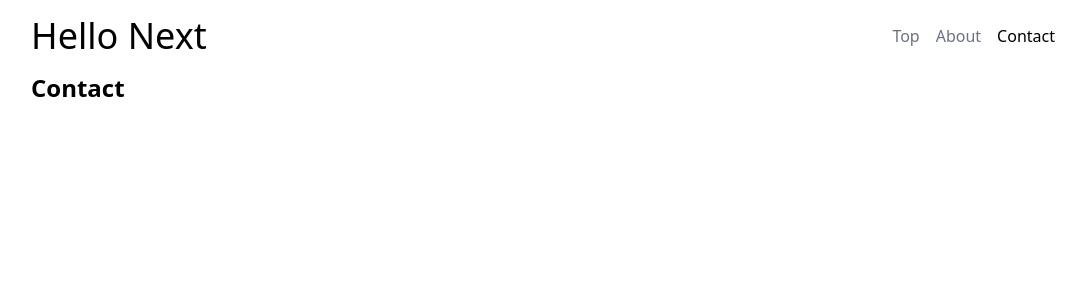
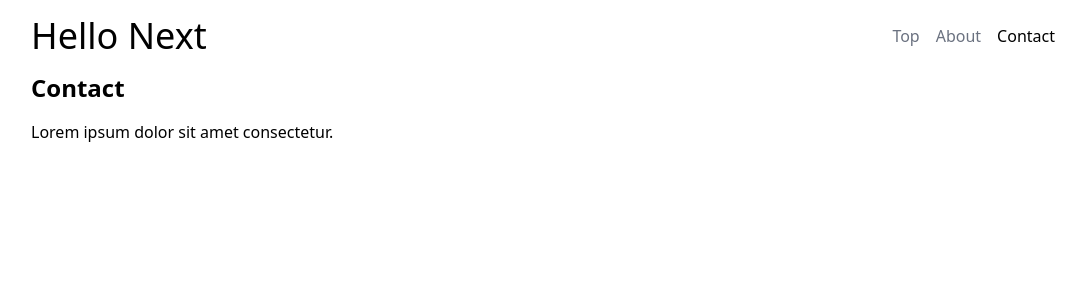
Before and after one commit to FNYukii/HelloNext, a Next.js app: page /contact in a window 1280 px wide. Shown: the top 300 px of the page, without its empty margins (97-1183 px from the left). Built offline with nearby package versions, Linux system fonts and the light colour scheme.

Commit message:
feat: contactページにpタグ追加

```diff
--- a/src/pages/contact.tsx
+++ b/src/pages/contact.tsx
@@ -12,6 +12,11 @@ function contact() {
 			<main className="mx-auto w-full lg:width-lg px-4 lg:px-0">
 
 				<h1 className="text-2xl font-bold">Contact</h1>
+
+				<div className="mt-4">
+
+					<p>Lorem ipsum dolor sit amet consectetur.</p>
+				</div>
 			</main>
 		</>
 	)
```
